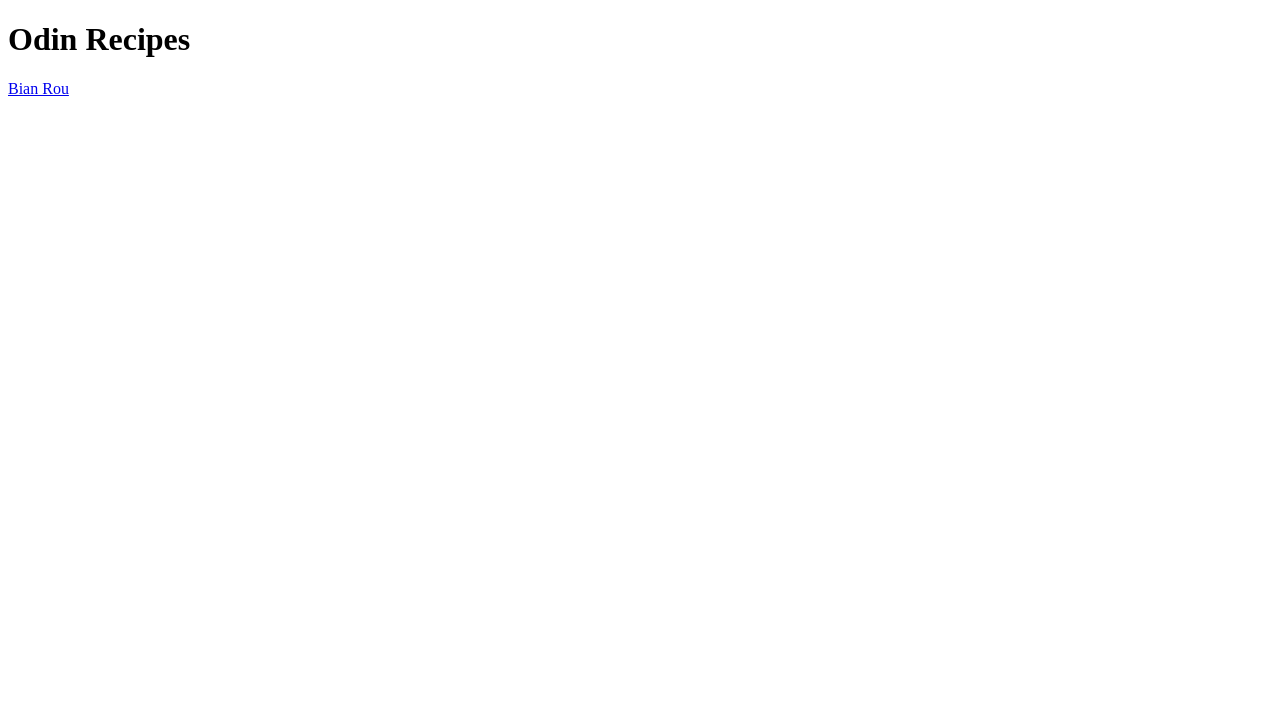
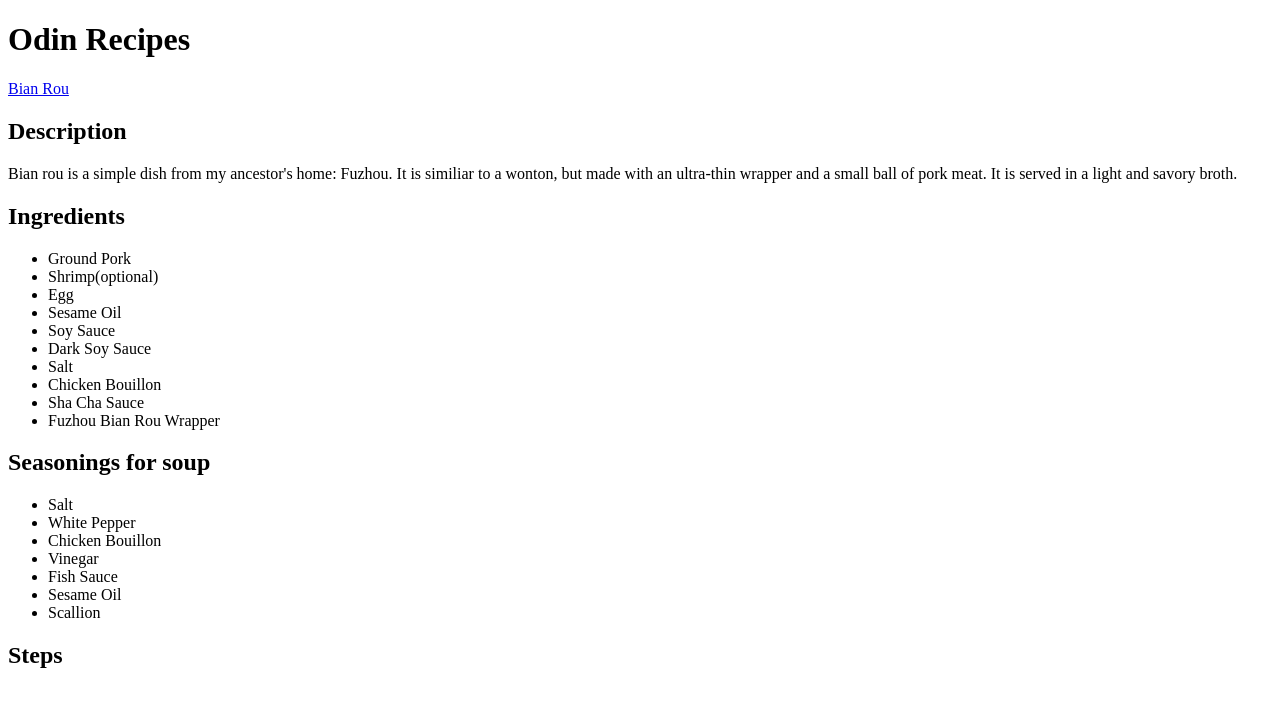
Before and after one commit to spectre729/odin-recipes, a plain HTML site: page index.html in a window 1280 px wide. Drawn offline with Linux system fonts and the light colour scheme.

Commit message:
Created the ingredients list

```diff
--- a/index.html
+++ b/index.html
@@ -7,6 +7,38 @@
 </head>
 <body>
     <h1>Odin Recipes</h1>
-    <a href="recipes/bian-rou.html">Bian Rou</a>
+    <a href="recipes/bian-rou.html" target="_blank" rel="noopener noreferrer" >Bian Rou</a>
+    <!-- insert image here-->
+    <h2>Description</h2>
+    <p>Bian rou is a simple dish from my ancestor's home: Fuzhou. It
+        is similiar to a wonton, but made with an ultra-thin wrapper and a
+        small ball of pork meat. It is served in a light and savory broth.
+    </p>
+    <h2>Ingredients</h2>
+    <ul>
+        <li>Ground Pork</li>
+        <li>Shrimp(optional)</li>
+        <li>Egg</li>
+        <li>Sesame Oil</li>
+        <li>Soy Sauce</li>
+        <li>Dark Soy Sauce</li>
+        <li>Salt</li>
+        <li>Chicken Bouillon</li>
+        <li>Sha Cha Sauce</li>
+        <li>Fuzhou Bian Rou Wrapper</li>
+    </ul>
+    <h2>Seasonings for soup</h2>
+    <ul>
+        <li>Salt</li>
+        <li>White Pepper</li>
+        <li>Chicken Bouillon</li>
+        <li>Vinegar</li>
+        <li>Fish Sauce</li>
+        <li>Sesame Oil</li>
+        <li>Scallion</li>
+    </ul>
+    <h2>Steps</h2>
+    <ol></ol>
+
 </body>
 </html>
```
Also changed, not shown: recipes/bian-rou.html (+2 -1 lines).
